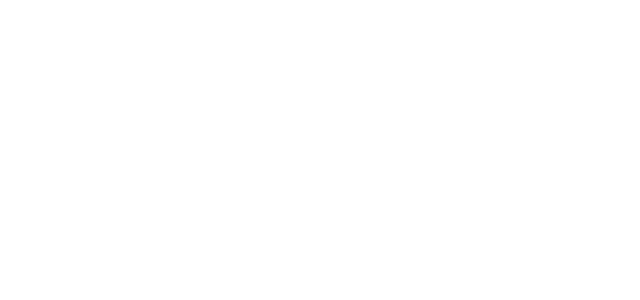
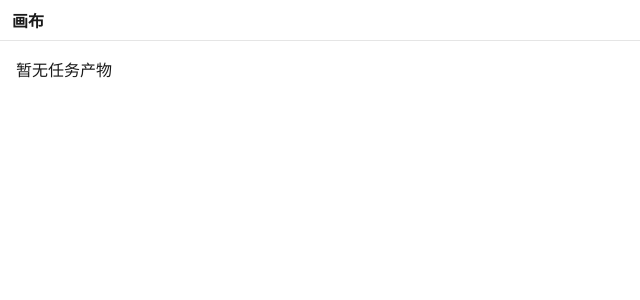
Before and after one commit to baofengbaofeng/Jarvis, a React (Vite) app in the folder apps/desktop/src/renderer/: page /canvas in a window 1280 px wide. Before the commit this address had no page. Shown: the top 300 px of the page, without its empty margins (0-640 px from the left). Built offline with nearby package versions, Linux system fonts and the light colour scheme.

Commit message:
feat(desktop): wire reachable /canvas route with nav entry (K6 review)
Co-Authored-By: Claude <noreply@anthropic.com>

```diff
--- a/apps/desktop/src/renderer/src/App.tsx
+++ b/apps/desktop/src/renderer/src/App.tsx
@@ -18,6 +18,7 @@ import { SquadViewPage } from './pages/SquadViewPage';
 import { DaemonManagementPage } from './pages/DaemonManagementPage';
 import { TaskBoardPage } from './pages/TaskBoardPage';
 import { WorkflowPage } from './pages/WorkflowPage';
+import { CanvasPage } from './pages/CanvasPage';
 import { ApprovalModal } from './components/approval/ApprovalModal';
 import { SelectionMenu } from './components/office/SelectionMenu';
 import { ToastHost } from './components/squad/ToastHost';
@@ -56,6 +57,8 @@ export default function App() {
           <Route path="/board" element={<TaskBoardPage />} />
           {/* F10 (M8 Task 9): DAG workflow visual editor + runner. */}
           <Route path="/workflow" element={<WorkflowPage />} />
+          {/* K6 (M8 Task 10): canvas workspace rendering task artifacts. */}
+          <Route path="/canvas" element={<CanvasPage />} />
           <Route path="/settings" element={<SettingsLayout />}>
             <Route path="providers" element={<ProviderSettingsPage />} />
             <Route path="mcp" element={<McpSettingsPage />} />
--- /dev/null
+++ b/apps/desktop/src/renderer/src/pages/CanvasPage.tsx
@@ -0,0 +1,18 @@
+import { useTranslation } from 'react-i18next';
+import { CanvasView } from '../components/canvas/CanvasView';
+
+// K6 (M8 Task 10): /canvas route — canvas workspace rendering task artifacts.
+// Without a taskId the view shows the empty state (acceptable for the
+// acceptance "渲染"); the data plane (artifacts.list) is task-scoped, so real
+// content requires a task id (the task-completion path in main persists rows).
+export function CanvasPage() {
+  const { t } = useTranslation('common');
+  return (
+    <div data-testid="canvas-page" style={{ display: 'flex', flexDirection: 'column', height: '100vh' }}>
+      <h1 style={{ padding: '8px 12px', borderBottom: '1px solid var(--border, #eee)', fontSize: 16, margin: 0 }}>{t('canvas.title')}</h1>
+      <div style={{ flex: 1, overflowY: 'auto', padding: 16 }}>
+        <CanvasView />
+      </div>
+    </div>
+  );
+}
--- a/apps/desktop/src/renderer/src/pages/ChatPage.tsx
+++ b/apps/desktop/src/renderer/src/pages/ChatPage.tsx
@@ -26,6 +26,7 @@ export function ChatPage() {
           <button data-testid="chat-to-coding" onClick={() => (window.location.href = '/coding')}>{t('menu.coding')}</button>
           <button data-testid="chat-to-office" onClick={() => (window.location.href = '/office')}>{t('menu.office')}</button>
           <button data-testid="chat-to-squad" onClick={() => (window.location.href = '/squad')}>{t('menu.squad')}</button>
+          <button data-testid="chat-to-canvas" onClick={() => (window.location.href = '/canvas')}>{t('canvas.title')}</button>
           <button data-testid="chat-to-settings" onClick={() => (window.location.href = '/settings')}>{t('settings.title')}</button>
         </div>
         <LanguageSwitcher />
```
Also changed, not shown: 1 other file (tests, documents, lock files or other folders).
